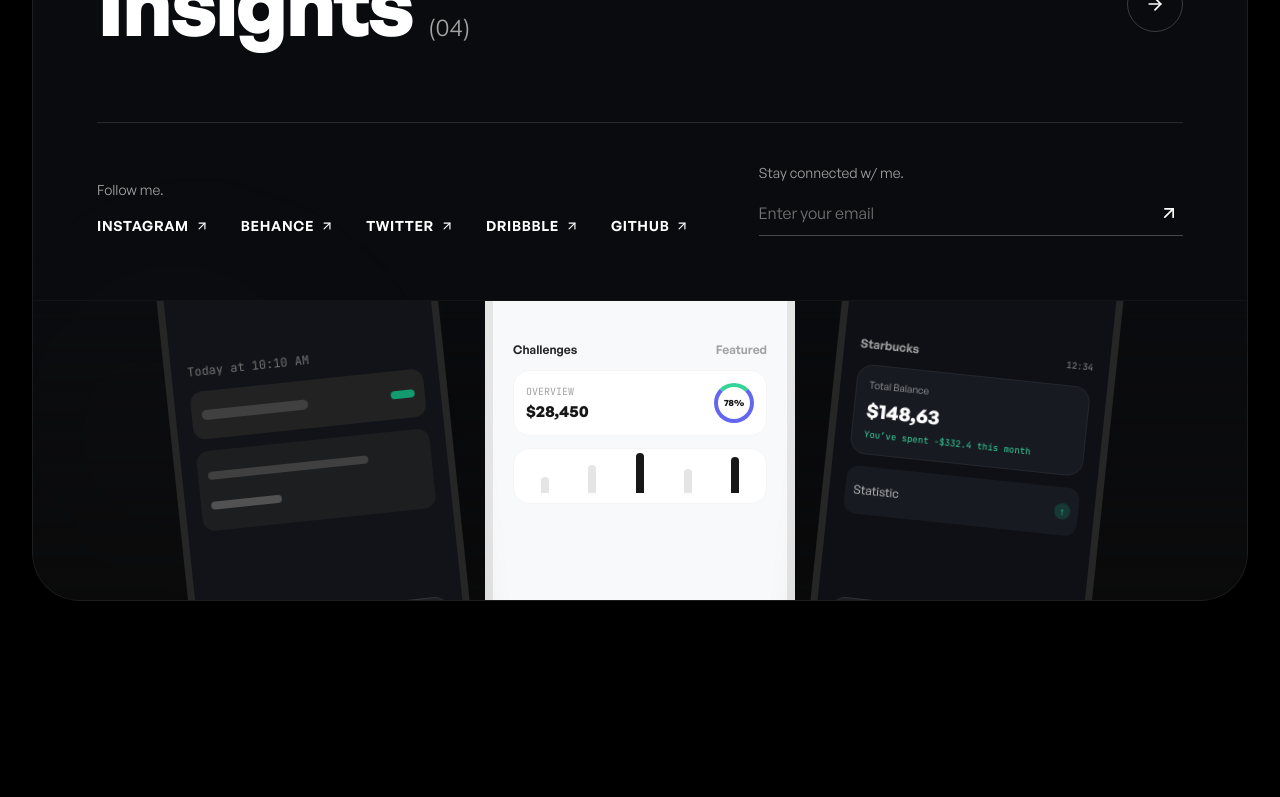
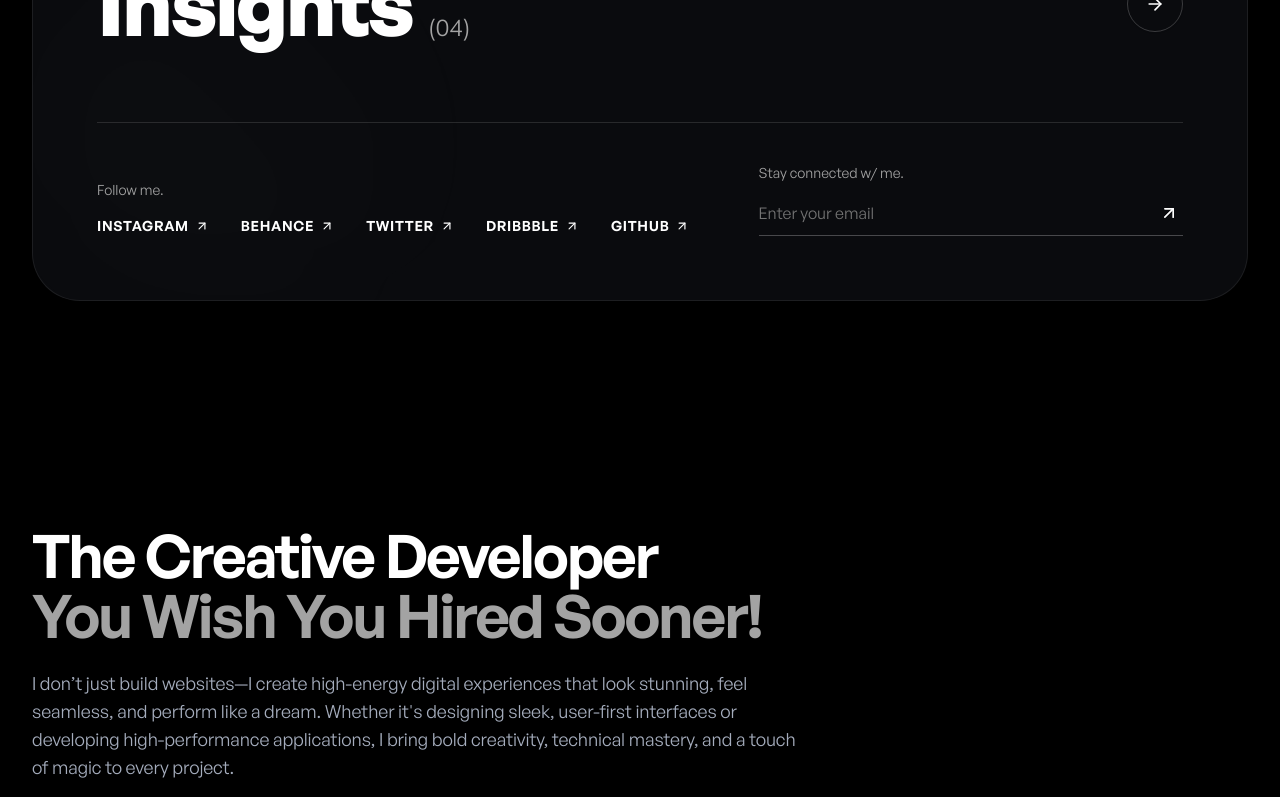
Before and after one commit to svdarani/daraniportfolio, a Next.js app: page / in a window 1280 px wide. Shown: the part 1985-2782 px from the top of the page. Built offline with nearby package versions, Linux system fonts and the light colour scheme; a web font is replaced by a local one.

Commit message:
feat: add ImpressiveWorks component with interactive navigation and newsletter subscription

```diff
--- a/src/components/Home/ImpressiveWorks.tsx
+++ b/src/components/Home/ImpressiveWorks.tsx
@@ -258,113 +258,6 @@ export const ImpressiveWorks: React.FC = () => {
             </div>
           </div>
 
-          {/* Peeking Mobile Device Mockups at the bottom, matching reference image */}
-          <div className="relative w-full h-[200px] sm:h-[260px] lg:h-[300px] overflow-hidden bg-gradient-to-t from-neutral-950/80 to-transparent border-t border-white/[0.04]">
-            <div className="absolute inset-x-0 -bottom-24 sm:-bottom-20 flex justify-center items-end gap-3 sm:gap-6 lg:gap-8 px-4 pointer-events-none select-none">
-
-              {/* Phone 1 (Left, tilted slightly left) */}
-              <motion.div
-                initial={{ opacity: 0, y: 40, rotate: -6 }}
-                whileInView={{ opacity: 1, y: 0, rotate: -6 }}
-                viewport={{ once: true }}
-                transition={{ duration: 0.8, delay: 0.1 }}
-                className="w-[180px] sm:w-[240px] lg:w-[280px] h-[360px] sm:h-[460px] rounded-[32px] sm:rounded-[40px] bg-[#121318] border-[5px] sm:border-[7px] border-neutral-800 shadow-2xl p-3 sm:p-4 flex flex-col justify-between"
-              >
-                {/* Speaker Notch */}
-                <div className="w-16 h-3 bg-neutral-900 rounded-full mx-auto mb-2" />
-                <div className="space-y-2 sm:space-y-3">
-                  <div className="text-[10px] sm:text-xs font-mono text-neutral-500">Today at 10:10 AM</div>
-                  <div className="h-10 sm:h-12 rounded-xl bg-neutral-800/80 p-2 sm:p-2.5 flex items-center justify-between">
-                    <div className="w-1/2 h-2.5 bg-neutral-700 rounded-full" />
-                    <div className="w-6 h-2 bg-emerald-500/80 rounded-full" />
-                  </div>
-                  <div className="h-16 sm:h-20 rounded-xl bg-neutral-800/60 p-2 sm:p-2.5 flex flex-col justify-around">
-                    <div className="w-3/4 h-2 bg-neutral-700 rounded-full" />
-                    <div className="w-1/3 h-2 bg-neutral-600 rounded-full" />
-                  </div>
-                </div>
-                <div className="h-12 rounded-xl bg-white/5 border border-white/10" />
-              </motion.div>
-
-              {/* Phone 2 (Center, white chassis, light mode analytics dashboard) */}
-              <motion.div
-                initial={{ opacity: 0, y: 40, rotate: 0 }}
-                whileInView={{ opacity: 1, y: 0, rotate: 0 }}
-                viewport={{ once: true }}
-                transition={{ duration: 0.8, delay: 0.2 }}
-                className="w-[200px] sm:w-[270px] lg:w-[310px] h-[400px] sm:h-[500px] rounded-[36px] sm:rounded-[44px] bg-[#F8F9FA] border-[6px] sm:border-[8px] border-neutral-200 text-neutral-900 shadow-2xl p-3 sm:p-5 flex flex-col justify-between -translate-y-4"
-              >
-                {/* Speaker Notch */}
-                <div className="w-20 h-3.5 bg-neutral-300 rounded-full mx-auto mb-3" />
-                <div className="space-y-3">
-                  <div className="flex items-center justify-between text-[11px] sm:text-xs font-semibold text-neutral-800">
-                    <span>Challenges</span>
-                    <span className="text-neutral-400">Featured</span>
-                  </div>
-
-                  {/* Circular Donut Metric Preview */}
-                  <div className="p-3 bg-white rounded-2xl shadow-xs border border-neutral-100 flex items-center justify-between">
-                    <div>
-                      <div className="text-[10px] text-neutral-400 uppercase font-mono">Overview</div>
-                      <div className="text-sm sm:text-base font-bold text-neutral-900">$28,450</div>
-                    </div>
-                    <div className="w-10 h-10 rounded-full border-4 border-indigo-500 border-t-emerald-400 flex items-center justify-center text-[9px] font-bold">
-                      78%
-                    </div>
-                  </div>
-
-                  {/* Chart Line Simulation */}
-                  <div className="h-14 bg-white rounded-2xl p-2.5 flex items-end gap-1.5 justify-around border border-neutral-100">
-                    <div className="w-2 bg-neutral-200 h-4 rounded-t" />
-                    <div className="w-2 bg-neutral-200 h-7 rounded-t" />
-                    <div className="w-2 bg-neutral-900 h-10 rounded-t" />
-                    <div className="w-2 bg-neutral-200 h-6 rounded-t" />
-                    <div className="w-2 bg-neutral-900 h-9 rounded-t" />
-                  </div>
-                </div>
-                <div className="h-10 bg-neutral-900 rounded-xl" />
-              </motion.div>
-
-              {/* Phone 3 (Right, tilted right, Starbucks/banking app $148,63) */}
-              <motion.div
-                initial={{ opacity: 0, y: 40, rotate: 6 }}
-                whileInView={{ opacity: 1, y: 0, rotate: 6 }}
-                viewport={{ once: true }}
-                transition={{ duration: 0.8, delay: 0.3 }}
-                className="w-[180px] sm:w-[240px] lg:w-[280px] h-[360px] sm:h-[460px] rounded-[32px] sm:rounded-[40px] bg-[#0E1015] border-[5px] sm:border-[7px] border-neutral-800 shadow-2xl p-3 sm:p-4 flex flex-col justify-between"
-              >
-                {/* Speaker Notch */}
-                <div className="w-16 h-3 bg-neutral-900 rounded-full mx-auto mb-2" />
-                <div className="space-y-2 sm:space-y-3">
-                  <div className="text-[10px] sm:text-xs font-semibold text-neutral-400 flex items-center justify-between">
-                    <span>Starbucks</span>
-                    <span className="text-[9px] font-mono text-neutral-500">12:34</span>
-                  </div>
-
-                  {/* Starbucks Balance Card matching reference: $148,63 */}
-                  <div className="p-3 bg-[#181A22] rounded-2xl border border-white/5 space-y-1">
-                    <div className="text-[10px] text-neutral-400">Total Balance</div>
-                    <div className="text-base sm:text-xl font-bold text-white font-debata">
-                      $148,63
-                    </div>
-                    <div className="text-[9px] text-emerald-400 font-mono">
-                      You’ve spent -$332.4 this month
-                    </div>
-                  </div>
-
-                  {/* Statistic row */}
-                  <div className="h-10 sm:h-12 bg-[#181A22] rounded-xl p-2 flex items-center justify-between text-neutral-300 text-[10px] sm:text-xs">
-                    <span>Statistic</span>
-                    <div className="w-4 h-4 rounded-full bg-emerald-500/20 text-emerald-400 flex items-center justify-center text-[10px]">
-                      ↑
-                    </div>
-                  </div>
-                </div>
-                <div className="h-12 rounded-xl bg-white/5 border border-white/10" />
-              </motion.div>
-
-            </div>
-          </div>
 
         </motion.div>
 
```
